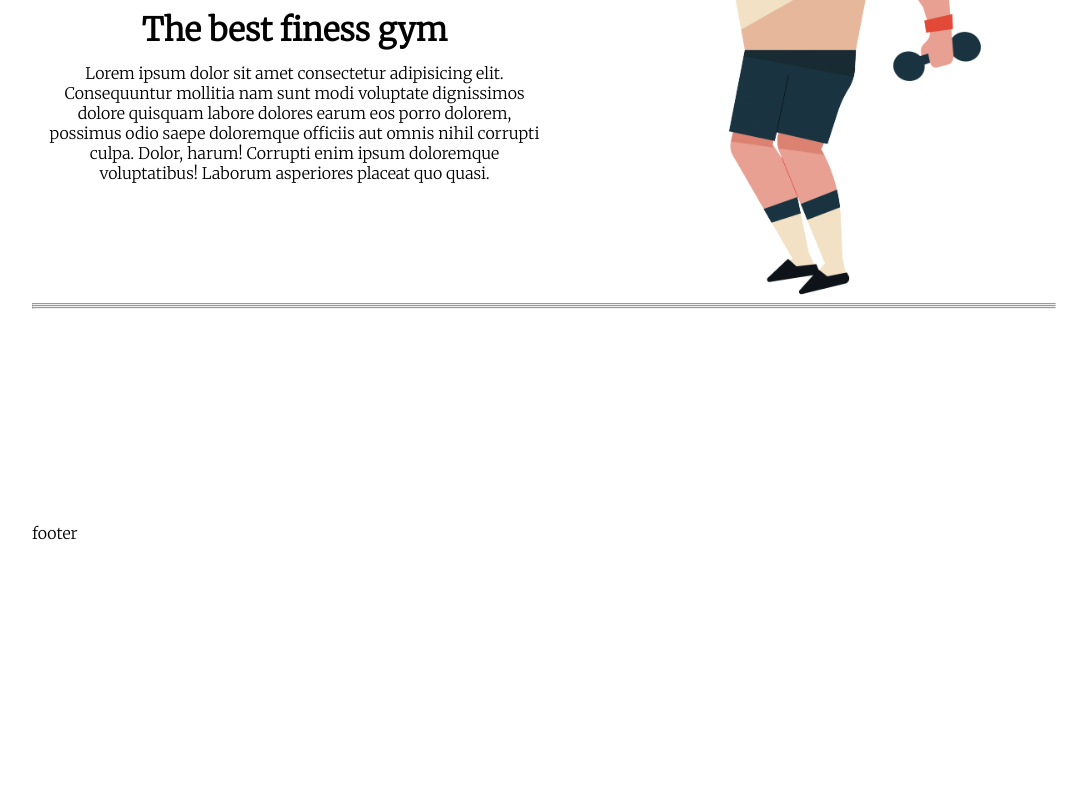
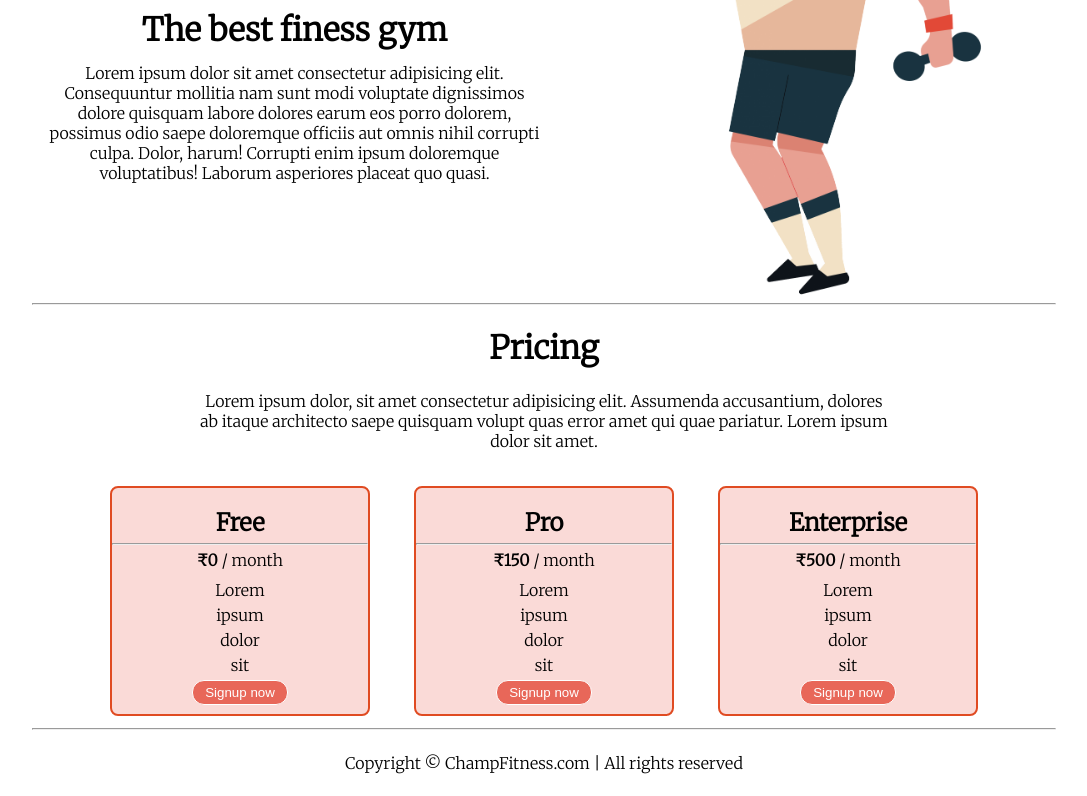
Before and after one commit to Pipaliya1712/Landing-Page, a plain HTML site: page index.html in a window 1280 px wide. Shown: the part 329-1125 px from the top of the page, without its empty margins (96-1183 px from the left). Before the commit the page ends 872 px from the top, so only its background shows below. Drawn offline with Linux system fonts and the light colour scheme.

Commit message:
main and footer part complite

```diff
--- a/index.html
+++ b/index.html
@@ -38,12 +38,60 @@
                 </div>
             </section>
             <hr>
-            <section></section>
-            <hr>
-            <section></section>
-            <hr>
+            <section class="section2">
+                <h1 class="text-center my-2">Pricing</h1>
+                <p class="my-2">Lorem ipsum dolor, sit amet consectetur adipisicing elit. Assumenda accusantium, dolores ab itaque architecto saepe quisquam volupt quas error amet qui quae pariatur. Lorem ipsum dolor sit amet.</p>
+                <div class="boxes flex justify-center">
+                    <div class="box">
+                        <h2>Free</h2>
+                        <hr>
+                        <ul>
+                            <div style="display: inline-flex;">
+                                <li class="font-weight">₹0</li>
+                                <li>/ month</li>
+                            </div>
+                            <li>Lorem</li>
+                            <li>ipsum</li>
+                            <li>dolor</li>
+                            <li>sit</li>
+                            <li><button class="btn">Signup now</button></li>
+                        </ul>
+                    </div>
+                    <div class="box">
+                        <h2>Pro</h2>
+                        <hr>
+                        <ul>
+                            <div style="display: inline-flex;">
+                                <li class="font-weight">₹150</li>
+                                <li>/ month</li>
+                            </div>
+                            <li>Lorem</li>
+                            <li>ipsum</li>
+                            <li>dolor</li>
+                            <li>sit</li>
+                            <li><button class="btn">Signup now</button></li>
+                        </ul>
+                    </div>
+                    <div class="box">
+                        <h2>Enterprise</h2><hr>
+                        <ul>
+                            <div style="display: inline-flex;">
+                                <li class="font-weight">₹500</li>
+                                <li>/ month</li>
+                            </div>
+                            <li>Lorem</li>
+                            <li>ipsum</li>
+                            <li>dolor</li>
+                            <li>sit</li>
+                            <li><button class="btn">Signup now</button></li>
+                        </ul>
+                    </div>
+                </div>
         </main>
-        <footer>footer</footer>
+        <hr>
+        <footer>
+            Copyright &copy; ChampFitness.com | All rights reserved
+        </footer>
     </div>
 </body>
 </html>
--- a/style.css
+++ b/style.css
@@ -36,3 +36,40 @@
 .topright .gymimg{
     width: 366px;
 }
+.section2{
+    padding-left: 63px;
+    padding-right: 63px;
+}
+.section2 h1{
+    font-size: 2rem;
+}
+.section2 p{
+    padding: 0 8vw;
+    text-align: center;
+}
+.box{
+    margin: 12px 22px;
+    min-width: 20vw;
+    border: 2px solid rgb(224, 75, 34);
+    border-radius: 8px;
+    text-align: center;
+    padding: 4px 0px;
+    background-color: rgba(227, 73, 56, 0.20);
+
+}
+.box:hover{
+    background-color: rgba(227, 73, 56, 0.30);
+}
+.box ul{
+    list-style: none;
+}
+.box ul li{
+    margin: 5px 2px;
+}
+.box h2{
+    padding: 15px 0px 5px 0px;
+}
+footer{
+    padding: 23px;
+    text-align: center;
+}
--- a/utils.css
+++ b/utils.css
@@ -27,11 +27,15 @@
     flex-direction: column;
 }
 .font-weight{
-    font-weight: bolder;
+    font-weight: bold;
 }
 .my-1{
     margin-top: 13px;
     margin-bottom: 13px;
+}
+.my-2{
+    margin-top: 23px;
+    margin-bottom: 23px;
 }
 .px-2{
     padding-left: 13px;
@@ -42,9 +46,14 @@
 }
 .btn{
     padding: 4px 12px;
-    border: 2px solid white;
+    border: 1px solid white;
     border-radius: 12px;
     cursor: pointer;
     color: white;
+    background-color: rgba(227, 73, 56, 0.79);
+
+
+}
+.btn:hover{
     background-color: rgb(227 74 56);
 }
```
